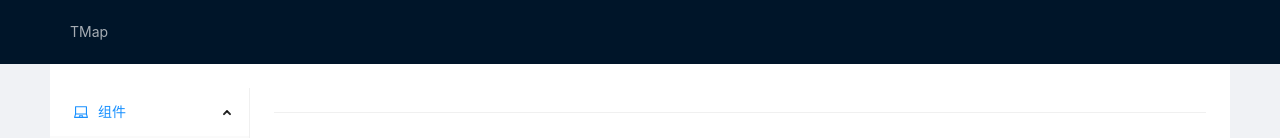
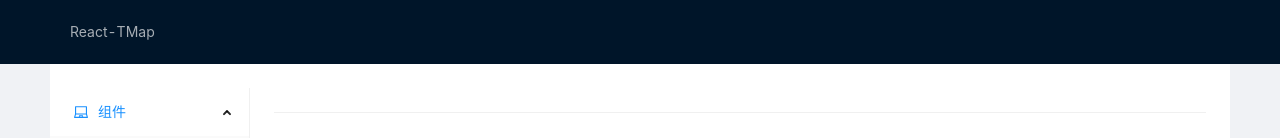
Before and after one commit to canmou/react-tmap, a React (Create React App) app in the folder website/: page / in a window 1280 px wide. Shown: the top 138 px of the page. Built offline with nearby package versions, Linux system fonts and the light colour scheme.

Commit message:
fix: update package.json

```diff
--- a/packages/api-loader/package.json
+++ b/packages/api-loader/package.json
@@ -7,11 +7,6 @@
   "repository": "https://github.com/canmou/react-tmap.git",
   "author": "chenzhaozheng",
   "license": "MIT",
-  "files": [
-    "src",
-    "esm",
-    "cjs"
-  ],
   "peerDependencies": {
     "react": ">=16.12.0",
     "react-dom": ">=16.12.0"
--- a/packages/heat/package.json
+++ b/packages/heat/package.json
@@ -6,9 +6,6 @@
   "repository": "https://github.com/canmou/react-tmap.git",
   "author": "chenzhaozheng",
   "license": "MIT",
-  "files": [
-    "src"
-  ],
   "peerDependencies": {
     "react": ">=16.12.0",
     "react-dom": ">=16.12.0"
--- a/packages/info-window/package.json
+++ b/packages/info-window/package.json
@@ -6,9 +6,6 @@
   "repository": "https://github.com/canmou/react-tmap.git",
   "author": "chenzhaozheng",
   "license": "MIT",
-  "files": [
-    "src"
-  ],
   "peerDependencies": {
     "react": ">=16.12.0",
     "react-dom": ">=16.12.0"
--- a/website/src/Main.js
+++ b/website/src/Main.js
@@ -16,7 +16,7 @@ export const Main = () => {
       <Header className="header">
         <div className="logo" />
         <Menu theme="dark" mode="horizontal" defaultSelectedKeys={["2"]}>
-          <Menu.Item key="1">TMap</Menu.Item>
+          <Menu.Item key="1">React-TMap</Menu.Item>
         </Menu>
       </Header>
       <Content style={{ padding: "0 50px" }}>
```
Also changed, not shown: 1 other file (tests, documents, lock files or other folders).
